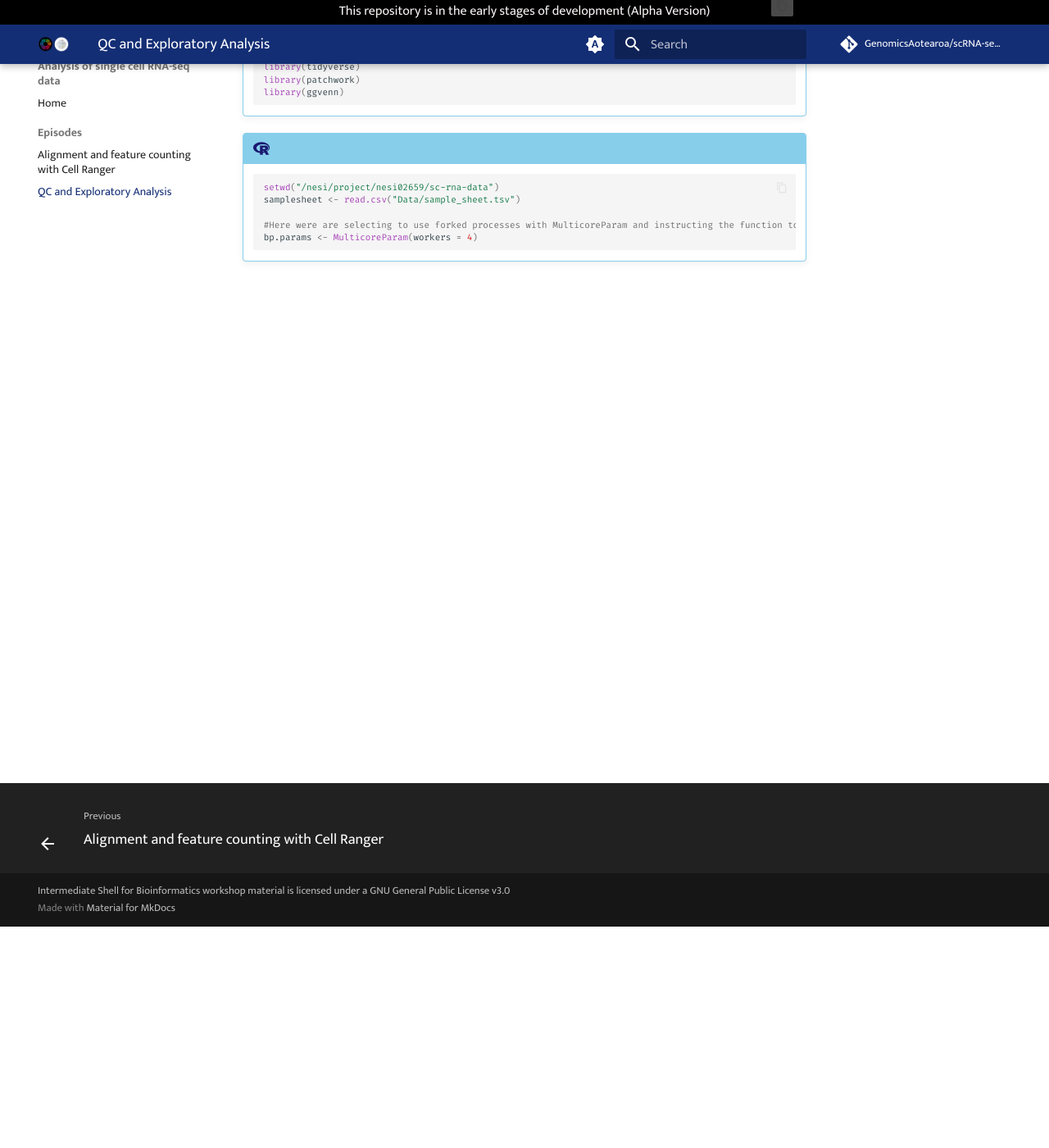
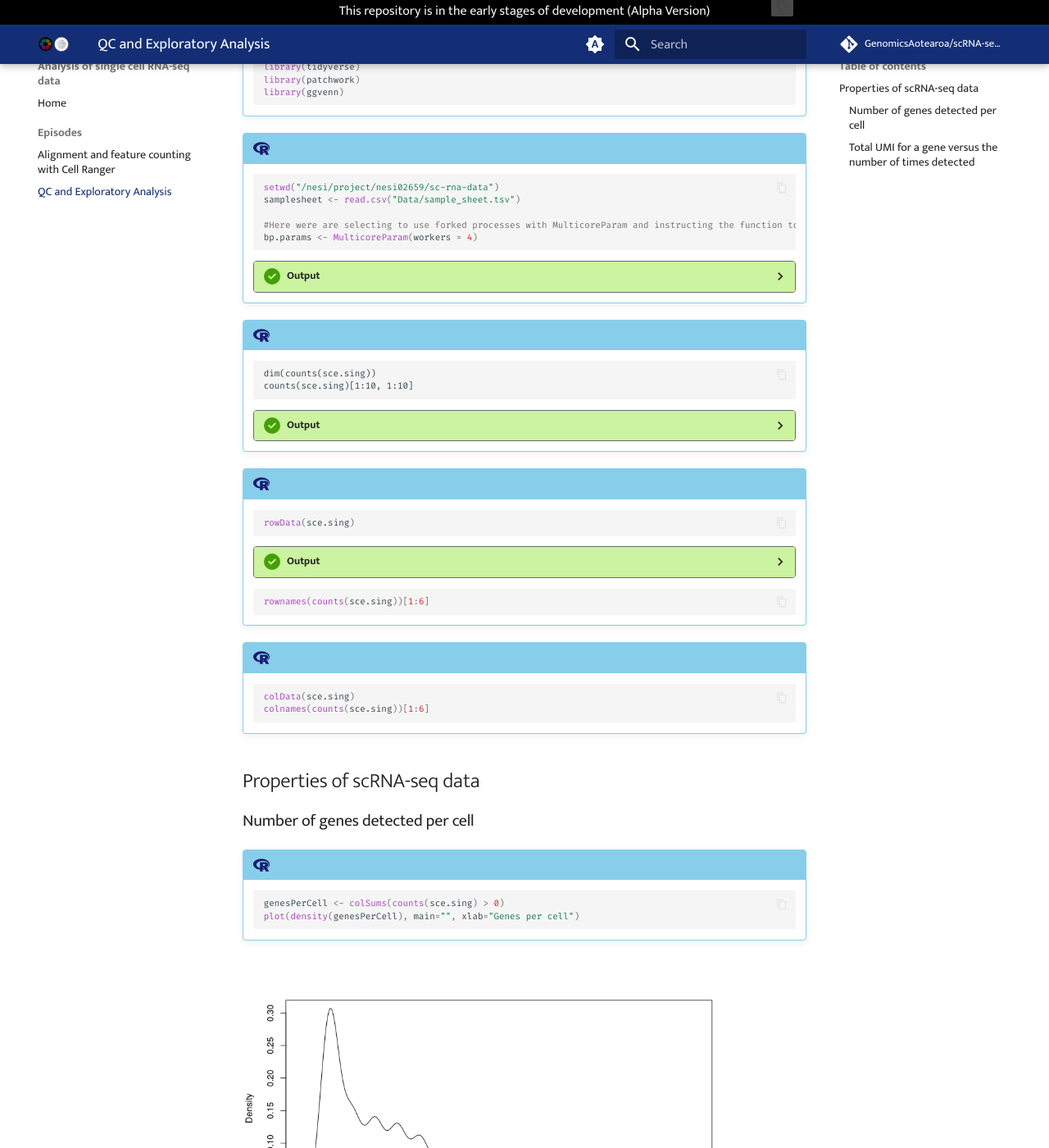
Before and after one commit to GenomicsAotearoa/scRNA-seq-data-analysis, an MkDocs documentation site: the page built from docs/episodes /2.md, in a window 1280 px wide and 1400 px high, scrolled down 270 px. Shown: the whole window at 82% size. Built offline with MkDocs 1.6.1 and Material for MkDocs 9.7.7, drawn with Linux system fonts in a browser that asks for light colours; comment, search, counter and statistics services are not loaded; some of the changed text lies outside the part shown.

Commit message:
properties of scRNA-seq data

````diff
--- a/docs/episodes /2.md
+++ b/docs/episodes /2.md
@@ -23,3 +23,85 @@
     #Here were are selecting to use forked processes with MulticoreParam and instructing the function to use 4 cores
     bp.params <- MulticoreParam(workers = 4)
     ```
+    ??? circle-check "Output"
+
+        ```bash
+        class: SingleCellExperiment
+        dim: 558 3900
+        metadata(1): Samples
+        assays(1): counts
+        rownames(558): ENSG00000289905 ENSG00000279669 ... ENSG00000160310 ENSG00000289511
+        rowData names(3): ID Symbol Type
+        colnames(3900): AAACCTGAGACTTTCG-1 AAACCTGAGGTAGCCA-1 ... TTTGTCACAGGCTCAC-1 TTTGTCAGTTCGGCAC-1
+        colData names(2): Sample Barcode
+        reducedDimNames(0):
+        mainExpName: NULL
+        altExpNames(0):
+        ```
+!!! r-project "code"
+
+    ```
+    dim(counts(sce.sing))
+    counts(sce.sing)[1:10, 1:10]
+    ```
+    ??? circle-check "Output"
+        ```r
+        10 x 10 sparse Matrix of class "dgCMatrix"
+          [[ suppressing 10 column names 'AAACCTGAGACTTTCG-1', 'AAACCTGAGGTAGCCA-1', 'AAACCTGCAACGATGG-1' ... ]]
+
+        ENSG00000289905 . . . . . . . . . .
+        ENSG00000279669 . . . . . . . . . .
+        ENSG00000279094 . . . . . . . . . .
+        ENSG00000274333 . . . . . . . . . .
+        ENSG00000279784 . . . . . . . . . .
+        ENSG00000279064 . . . . . . . . . .
+        ENSG00000288187 . . . . . . . . . .
+        ENSG00000275496 . . . . . . . . . .
+        ENSG00000278903 . . . . . . . . . .
+        ENSG00000280145 . . . . . . . . . .
+        ```
+!!! r-project "code"
+
+    ```r
+    rowData(sce.sing)
+    ```
+    ??? circle-check "Output"
+
+        ```r
+        DataFrame with 558 rows and 3 columns
+                                     ID          Symbol            Type
+                            <character>     <character>     <character>
+        ENSG00000289905 ENSG00000289905 ENSG00000289905 Gene Expression
+        ENSG00000279669 ENSG00000279669 ENSG00000279669 Gene Expression
+        ENSG00000279094 ENSG00000279094       LINC01670 Gene Expression
+        ENSG00000274333 ENSG00000274333 ENSG00000274333 Gene Expression
+        ENSG00000279784 ENSG00000279784 ENSG00000279784 Gene Expression
+        ...                         ...             ...             ...
+        ENSG00000160305 ENSG00000160305           DIP2A Gene Expression
+        ENSG00000223692 ENSG00000223692       DIP2A-IT1 Gene Expression
+        ENSG00000160307 ENSG00000160307           S100B Gene Expression
+        ENSG00000160310 ENSG00000160310           PRMT2 Gene Expression
+        ENSG00000289511 ENSG00000289511 ENSG00000289511 Gene Expression
+        ```
+    ```r
+    rownames(counts(sce.sing))[1:6]
+    ```
+!!! r-project "code"
+
+    ```r
+    colData(sce.sing)
+    colnames(counts(sce.sing))[1:6]
+    ```
+
+## Properties of scRNA-seq data
+
+### Number of genes detected per cell
+
+!!! r-project "code"
+    ```r
+    genesPerCell <- colSums(counts(sce.sing) > 0)
+    plot(density(genesPerCell), main="", xlab="Genes per cell")
+    ```
+![image ](../r_images/1_genespercell.png){width="600"}
+
+###  Total UMI for a gene versus the number of times detected
````
Also changed, not shown: docs/r_images/1_genespercell.png (added).
